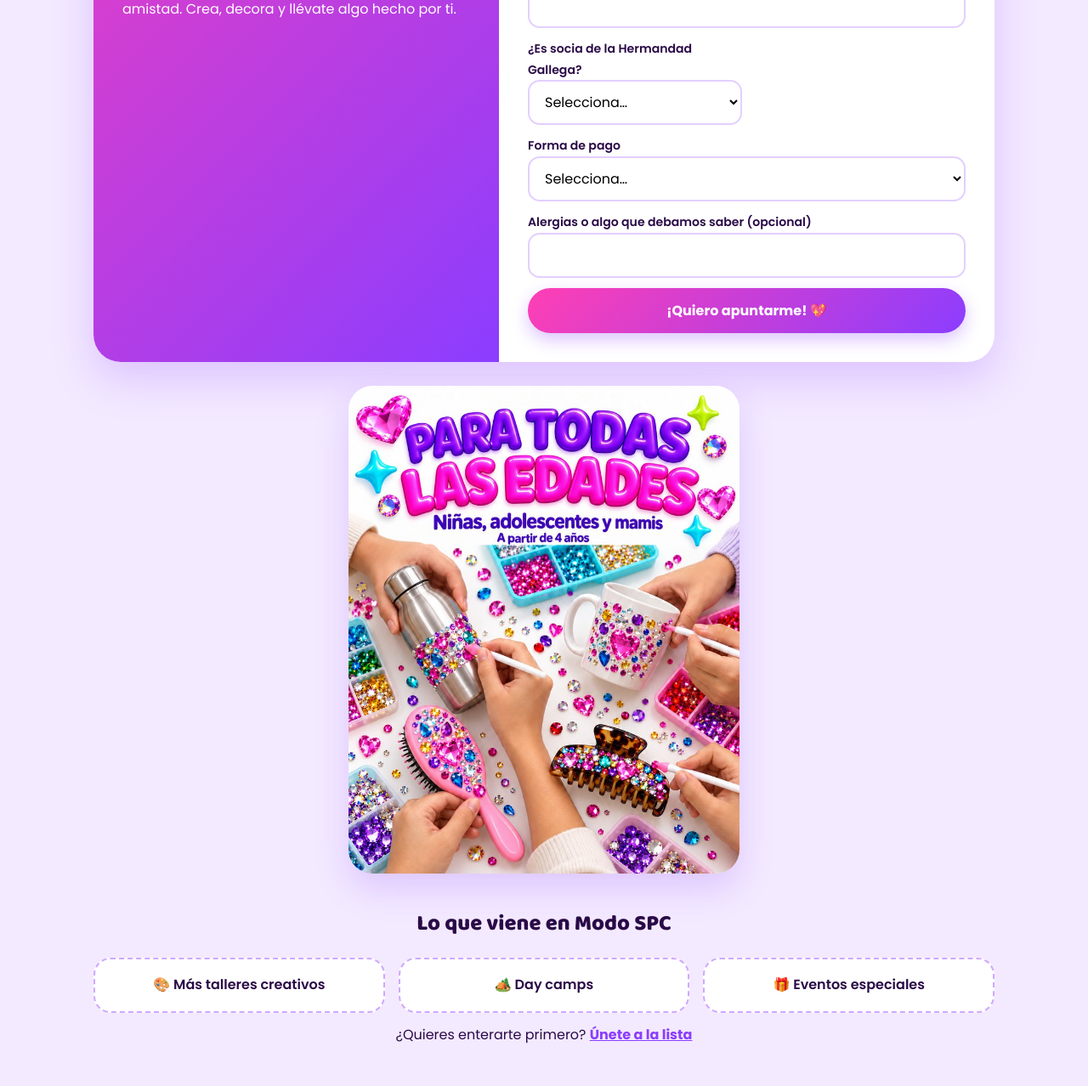
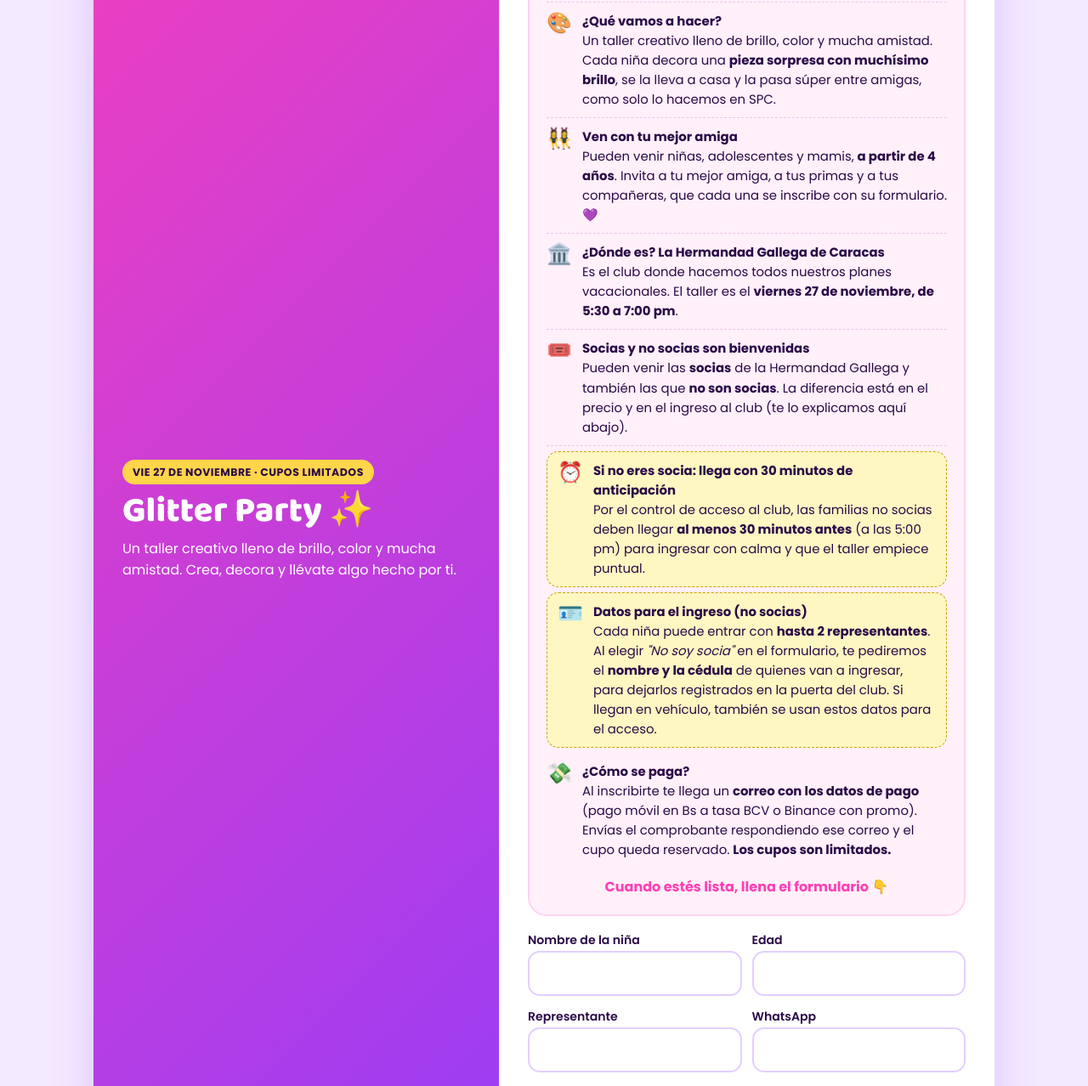
Before and after one commit to vanessacid/spc2026, a plain HTML site: page index.html in a window 1280 px wide. Shown: the part 4358-5636 px from the top of the page at 85% size. Drawn offline with Linux system fonts and the light colour scheme.

Commit message:
Add files via upload

```diff
--- a/index.html
+++ b/index.html
@@ -96,6 +96,14 @@ input:focus,select:focus,textarea:focus{outline:none;border-color:var(--pink)}
 .row{display:grid;grid-template-columns:1fr 1fr;gap:12px}
 @media(max-width:600px){.row{grid-template-columns:1fr}}
 .msg{display:none;padding:14px;border-radius:14px;background:#e8ffe9;font-weight:600}
+/* info glitter */
+.info{background:var(--soft);border:2px solid #ffd3f0;border-radius:22px;padding:20px;margin:18px 0 6px}
+.info h4{font-family:"Baloo 2",Poppins,sans-serif;font-size:1.35rem;margin-bottom:10px;color:var(--purple)}
+.info .it{display:flex;gap:12px;padding:10px 0;border-bottom:1px dashed #f0c4e6;font-size:.93rem}
+.info .it:last-of-type{border-bottom:0}
+.info .it .e{font-size:1.5rem;line-height:1.2;flex:none}
+.info .it.warn{background:#fff7c2;border:1px dashed #c9a400;border-radius:14px;padding:10px 12px;margin:6px 0}
+.info .fin{text-align:center;font-weight:700;color:var(--pink);margin-top:10px}
 /* party */
 .party{background:var(--soft)}
 .ideas{display:grid;grid-template-columns:repeat(auto-fit,minmax(200px,1fr));gap:16px;margin-top:30px}
@@ -219,6 +227,29 @@ footer a{color:#fff;font-weight:600}
         <li>💸 Pago en Bs (tasa BCV): socias <b>$30</b> · no socias <b>$35</b></li>
         <li>🪙 <b>Promo pago con Binance:</b> socias <b>$25</b> · no socias <b>$30</b></li>
       </ul>
+
+      <div class="info">
+        <h4>Antes de inscribirte, lee esto 💖</h4>
+
+        <div class="it"><span class="e">✨</span><div><b>¿Qué es Glitter Party?</b><br>Es el primer taller de <b>Modo SPC</b>, la parte de <b>Solo Para Chicas</b> que vive todo el año. Así las amigas del plan vacacional siguen juntas, con presencia y actividades también fuera de las vacaciones, y la magia de SPC no se acaba.</div></div>
+
+        <div class="it"><span class="e">🎨</span><div><b>¿Qué vamos a hacer?</b><br>Un taller creativo lleno de brillo, color y mucha amistad. Cada niña decora una <b>pieza sorpresa con muchísimo brillo</b>, se la lleva a casa y la pasa súper entre amigas, como solo lo hacemos en SPC.</div></div>
+
+        <div class="it"><span class="e">👯‍♀️</span><div><b>Ven con tu mejor amiga</b><br>Pueden venir niñas, adolescentes y mamis, <b>a partir de 4 años</b>. Invita a tu mejor amiga, a tus primas y a tus compañeras, que cada una se inscribe con su formulario. 💜</div></div>
+
+        <div class="it"><span class="e">🏛️</span><div><b>¿Dónde es? La Hermandad Gallega de Caracas</b><br>Es el club donde hacemos todos nuestros planes vacacionales. El taller es el <b>viernes 27 de noviembre, de 5:30 a 7:00 pm</b>.</div></div>
+
+        <div class="it"><span class="e">🎟️</span><div><b>Socias y no socias son bienvenidas</b><br>Pueden venir las <b>socias</b> de la Hermandad Gallega y también las que <b>no son socias</b>. La diferencia está en el precio y en el ingreso al club (te lo explicamos aquí abajo).</div></div>
+
+        <div class="it warn"><span class="e">⏰</span><div><b>Si no eres socia: llega con 30 minutos de anticipación</b><br>Por el control de acceso al club, las familias no socias deben llegar <b>al menos 30 minutos antes</b> (a las 5:00 pm) para ingresar con calma y que el taller empiece puntual.</div></div>
+
+        <div class="it warn"><span class="e">🪪</span><div><b>Datos para el ingreso (no socias)</b><br>Cada niña puede entrar con <b>hasta 2 representantes</b>. Al elegir <i>"No soy socia"</i> en el formulario, te pediremos el <b>nombre y la cédula</b> de quienes van a ingresar, para dejarlos registrados en la puerta del club. Si llegan en vehículo, también se usan estos datos para el acceso.</div></div>
+
+        <div class="it"><span class="e">💸</span><div><b>¿Cómo se paga?</b><br>Al inscribirte te llega un <b>correo con los datos de pago</b> (pago móvil en Bs a tasa BCV o Binance con promo). Envías el comprobante respondiendo ese correo y el cupo queda reservado. <b>Los cupos son limitados.</b></div></div>
+
+        <p class="fin">Cuando estés lista, llena el formulario 👇</p>
+      </div>
+
       <form id="f-glitter">
         <div class="row">
           <div><label>Nombre de la niña</label><input name="nina" required></div>
```
